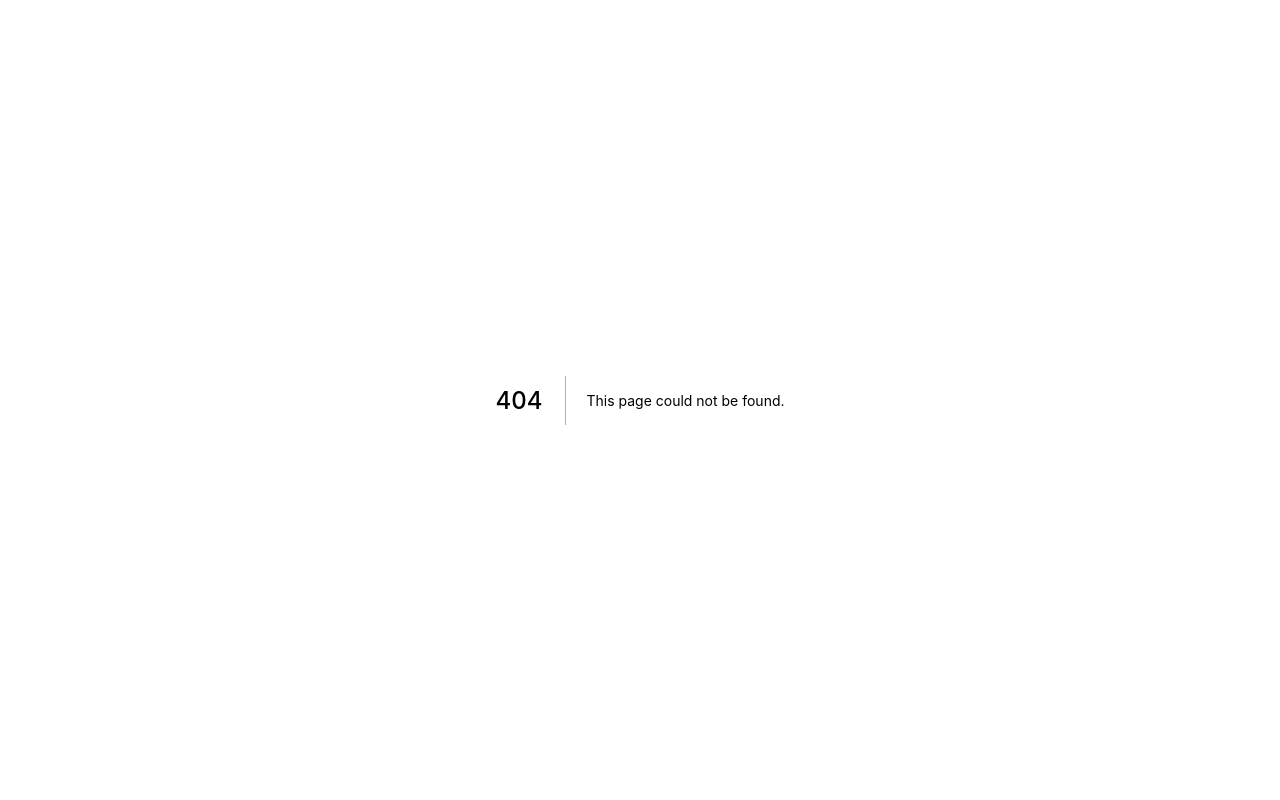
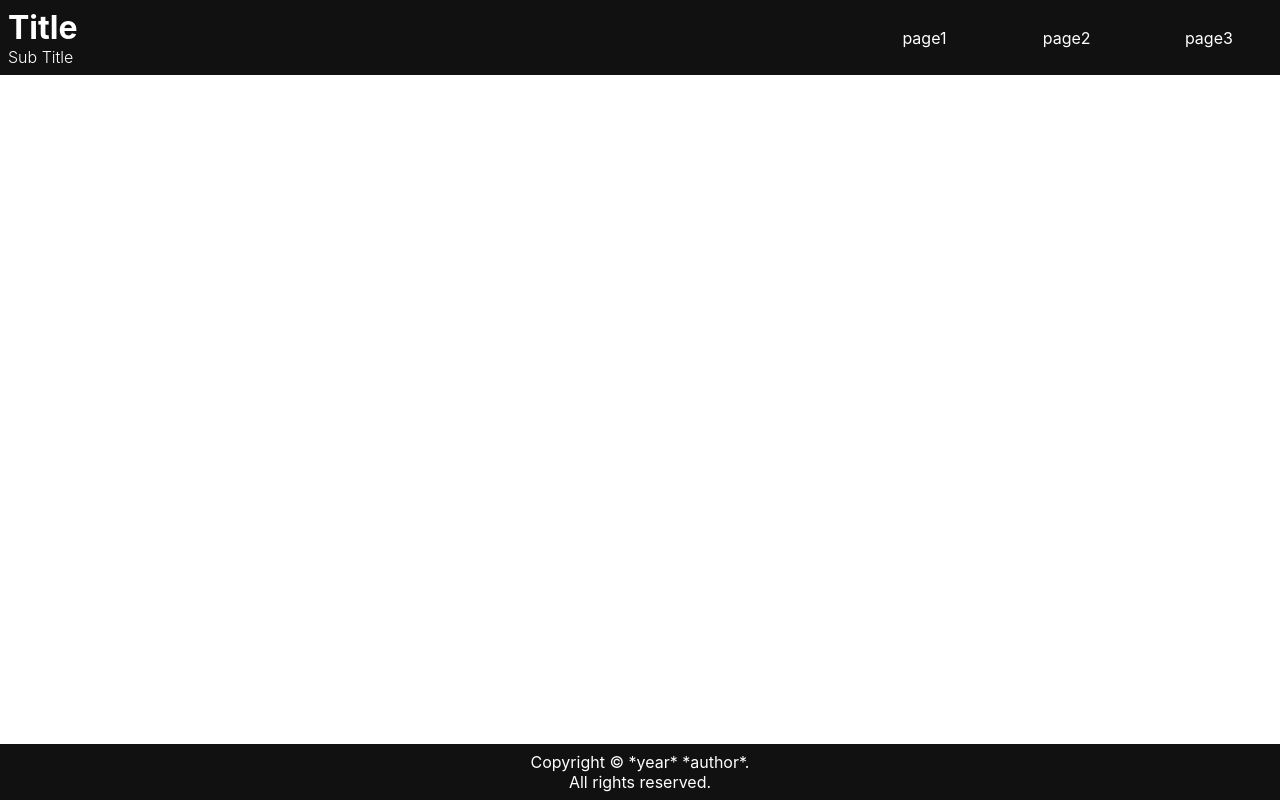
Before and after one commit to shawnkelleydev/whitney-next, a Next.js app: page /page1 in a window 1280 px wide. Before the commit this address had no page. Built offline with nearby package versions, Linux system fonts and the light colour scheme.

Commit message:
Add pages

```diff
--- a/components/PageWrapper/Header/Nav/index.js
+++ b/components/PageWrapper/Header/Nav/index.js
@@ -1,8 +1,12 @@
 import Link from 'next/link'
+import { useRouter } from 'next/router'
 
 import styles from './styles.module.css'
 
 export default function Nav({ pages }) {
+  const router = useRouter()
+  console.log(router.route)
+
   return (
     <nav className={styles.nav}>
       {pages.map((page, i) => (
--- a/components/PageWrapper/Header/Nav/styles.module.css
+++ b/components/PageWrapper/Header/Nav/styles.module.css
@@ -6,10 +6,16 @@
 .nav a {
   display: flex;
   flex: 1;
+  padding: 4px;
+  transition: 0.1s ease-out;
 }
 
 .nav span {
   margin: auto;
+}
+
+.nav .active {
+  background: var(--color-accent);
 }
 
 @media (max-width: 768px) {
--- /dev/null
+++ b/constants/index.js
@@ -0,0 +1,2 @@
+// TODO: Add pages / edit pages directory
+export const pages = ['page1', 'page2', 'page3']
--- a/pages/index.js
+++ b/pages/index.js
@@ -1,10 +1,9 @@
 import Head from 'partials/_head'
 import PageWrapper from 'components/PageWrapper'
 
+import { pages } from 'constants'
+
 export default function Home() {
-  // TODO: Add pages
-  const pages = ['page1', 'page2', 'page3', 'page4', 'page5']
-
   return (
     <PageWrapper pages={pages}>
       <Head />
--- /dev/null
+++ b/pages/page1/index.js
@@ -0,0 +1,9 @@
+import { pages } from 'constants'
+
+import PageWrapper from 'components/PageWrapper'
+
+import styles from './styles.module.css'
+
+export default function Page1() {
+  return <PageWrapper pages={pages}></PageWrapper>
+}
```
Also changed, not shown: pages/page2/index.js (added, +9 -0 lines), pages/page3/index.js (added, +9 -0 lines), pages/page1/styles.module.css (added), pages/page2/styles.module.css (added), pages/page3/styles.module.css (added).
